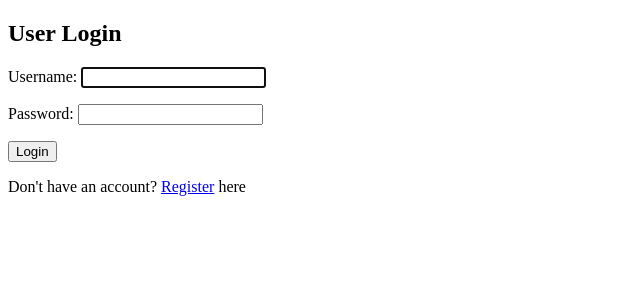
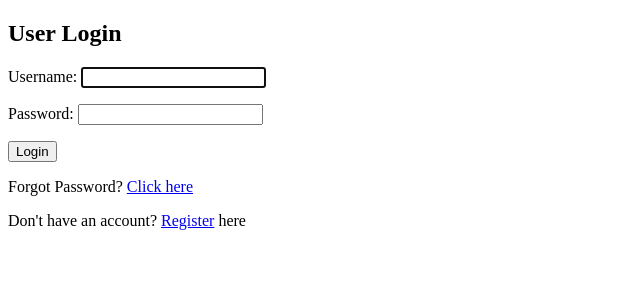
Before and after one commit to tumbry10/FixItHub, a Django app: a page that uses templates/accounts/login.html in a window 1280 px wide. Shown: the top 300 px of the page, without its empty margins (0-640 px from the left). Run offline with Django 5.2, Linux system fonts and the light colour scheme.

Commit message:
6.2 Password Reset (User Forgot Password)
For testing its printing the reset link to the console.

```diff
--- a/accounts/urls.py
+++ b/accounts/urls.py
@@ -9,13 +9,29 @@ urlpatterns = [
     path('profile/update/', views.update_user_profile, name='update_user_profile'),
     path('profile/', views.view_user_profile, name='view_user_profile'),
 
-    #PASSWORD CHANGE URLS
+    #PASSWORD CHANGE (Logged in user, need to change password) URLS
     path('password-change/', auth_views.PasswordChangeView.as_view(
         template_name='accounts/password_change.html',
         success_url='/accounts/password-change-done/'
     ), name='password_change'),
-
     path('password-change-done/', auth_views.PasswordChangeDoneView.as_view(
         template_name='accounts/password_change_done.html'
     ), name='password_change_done'),
+
+    #PASSWORD RESET (User forgot Password, Email link) URLS
+    path('password-reset/', auth_views.PasswordResetView.as_view(
+        template_name='accounts/password_reset.html',
+        email_template_name='accounts/password_reset_email.html',
+        success_url='/accounts/password-reset-done/'
+    ), name='password_reset'),
+    path('password-reset-done/', auth_views.PasswordResetDoneView.as_view(
+        template_name='accounts/password_reset_done.html'
+    ), name='password_reset_done'),
+    path('reset/<uidb64>/<token>/', auth_views.PasswordResetConfirmView.as_view(
+        template_name='accounts/password_reset_confirm.html',
+        success_url='/accounts/reset-complete/'
+    ), name='password_reset_confirm'),
+    path('reset-complete/', auth_views.PasswordResetCompleteView.as_view(
+        template_name='accounts/password_reset_complete.html'
+    ), name='password_reset_complete'),
 ]
--- a/fixithub_project/settings.py
+++ b/fixithub_project/settings.py
@@ -138,3 +138,5 @@ AUTH_USER_MODEL = 'accounts.CustomUser'
 
 LOGIN_URL = 'login'
 LOGIN_REDIRECT_URL = 'dashboard'
+
+EMAIL_BACKEND = 'django.core.mail.backends.console.EmailBackend'
--- a/templates/accounts/login.html
+++ b/templates/accounts/login.html
@@ -17,6 +17,7 @@
         {{ form.as_p }}
         <button type="submit">Login</button>
     </form>
+    <p>Forgot Password? <a href="{% url 'password_reset' %}">Click here</a></p>
     <p>Don't have an account? <a href="{% url 'register' %}">Register</a> here</p>
 </body>
 </html>
--- /dev/null
+++ b/templates/accounts/password_reset_done.html
@@ -0,0 +1,5 @@
+{% extends 'partials/base.html' %}
+{% block content %}
+  <p>We’ve emailed you instructions for resetting your password. <br>
+     Check your email and follow the link to reset your password.</p>
+{% endblock %}
--- /dev/null
+++ b/templates/accounts/password_reset_email.html
@@ -0,0 +1,6 @@
+Hi {{ user.get_full_name }},
+You requested a password reset. Click the link below to set a new password:
+
+{{ protocol }}://{{ domain }}{% url 'password_reset_confirm' uidb64=uid token=token %}
+
+If you didn’t request this, just ignore this email.
```
Also changed, not shown: templates/accounts/password_reset.html (added, +11 -0 lines), templates/accounts/password_reset_complete.html (added, +7 -0 lines), templates/accounts/password_reset_confirm.html (added, +10 -0 lines), db.sqlite3.
